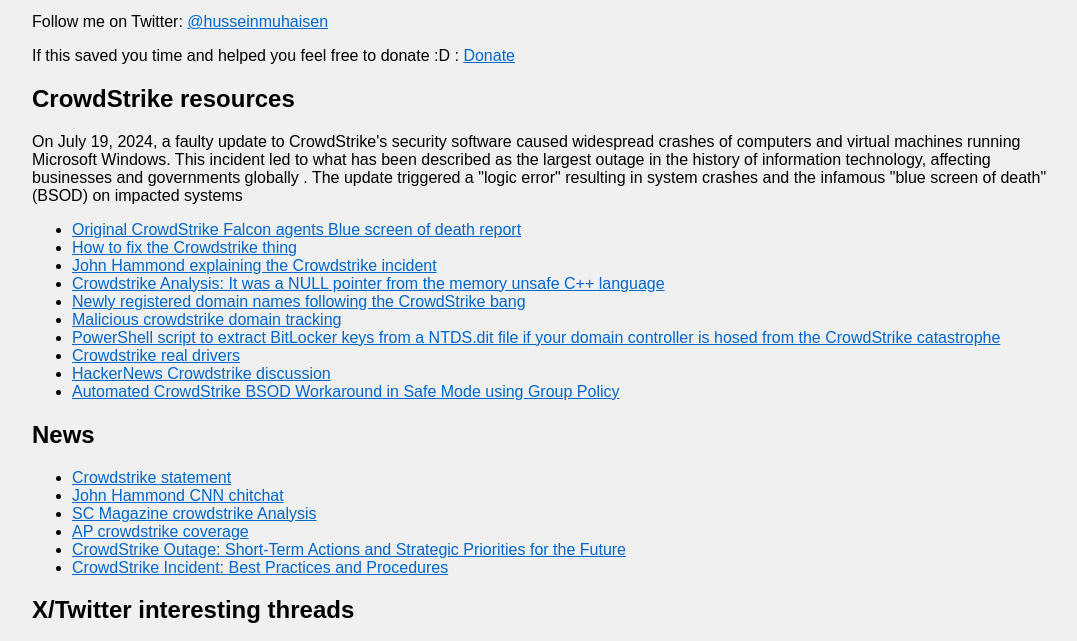
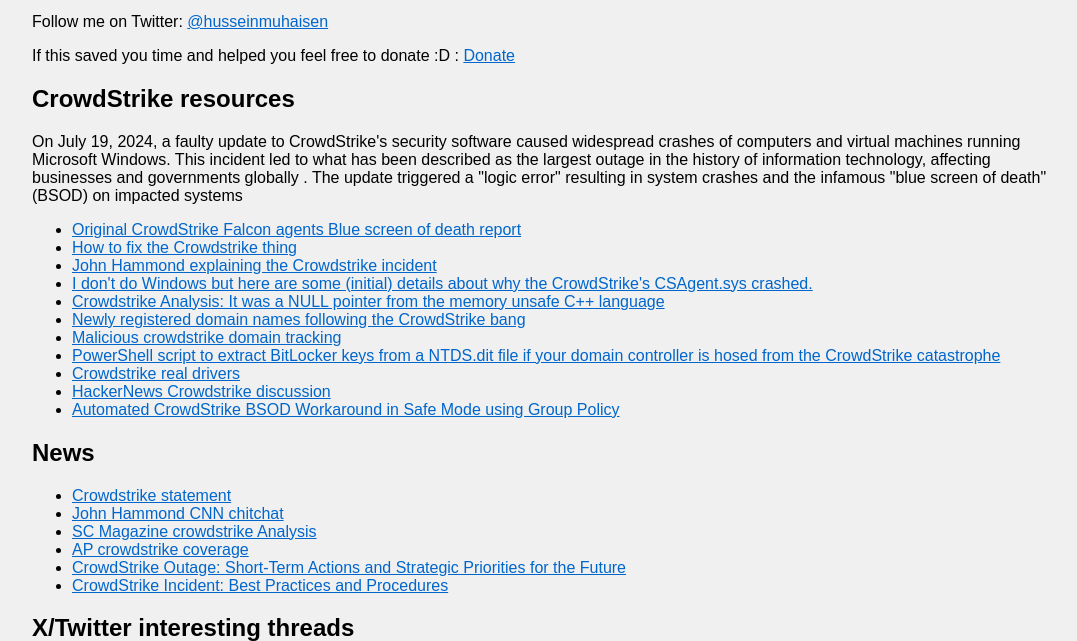
Before and after one commit to SearchandHack/SearchandHack.github.io, a plain HTML site: page index.html in a window 1280 px wide. Shown: the part 121-762 px from the top of the page, without its empty margins (96-1173 px from the left). Drawn offline with Linux system fonts and the light colour scheme.

Commit message:
Update index.html

```diff
--- a/index.html
+++ b/index.html
@@ -44,6 +44,7 @@
             <li><a href="https://www.reddit.com/r/crowdstrike/comments/1e6vmkf/bsod_error_in_latest_crowdstrike_update/" target="_blank">Original CrowdStrike Falcon agents Blue screen of death report</a></li>
             <li><a href="https://x.com/vxunderground/status/1814280916887319023" target="_blank">How to fix the Crowdstrike thing</a></li>
             <li><a href="https://www.youtube.com/watch?v=E8RQVx2gBFc&list=UULFVeW9qkBjo3zosnqUbG7CFw" target="_blank">John Hammond explaining the Crowdstrike incident</a></li>
+            <li><a href="https://x.com/patrickwardle/status/1814343502886477857" target="_blank">I don't do Windows but here are some (initial) details about why the CrowdStrike's CSAgent.sys crashed.</a></li>
             <li><a href="https://x.com/Perpetualmaniac/status/1814376668095754753" target="_blank">Crowdstrike Analysis: It was a NULL pointer from the memory unsafe C++ language</a></li>
             <li><a href="https://x.com/_JohnHammond/status/1814389800310583476" target="_blank">Newly registered domain names following the CrowdStrike bang</a></li>
             <li><a href="https://x.com/JCyberSec_/status/1814287979453497410" target="_blank">Malicious crowdstrike domain tracking</a></li>
```
